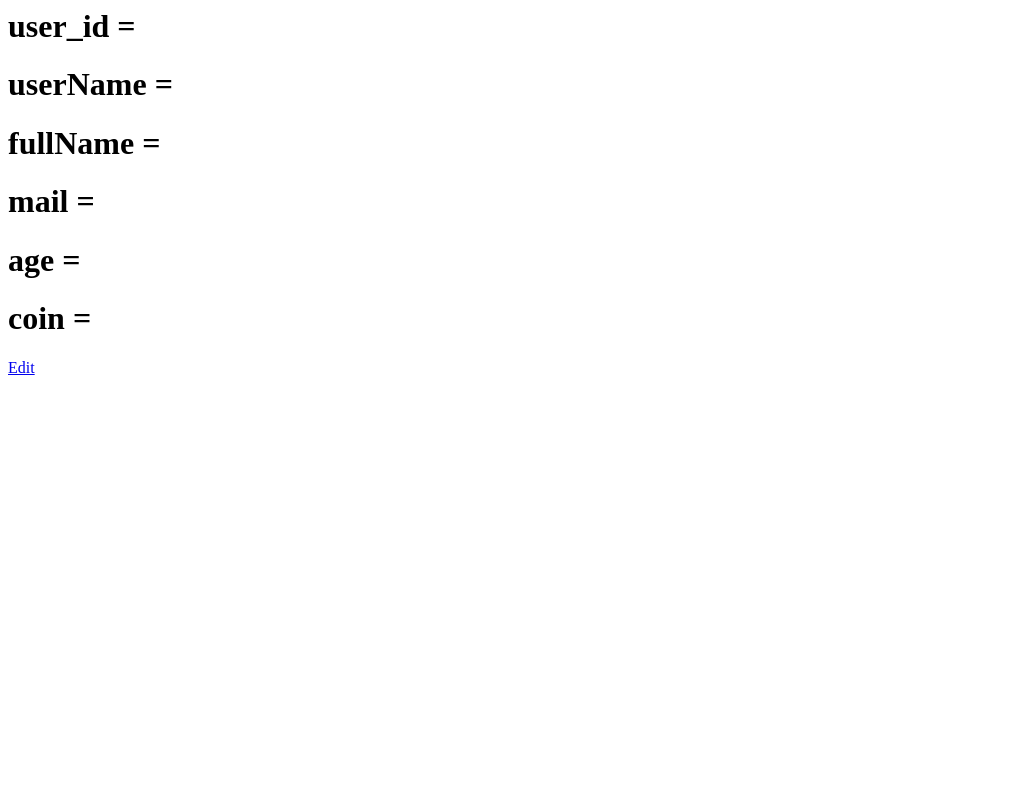
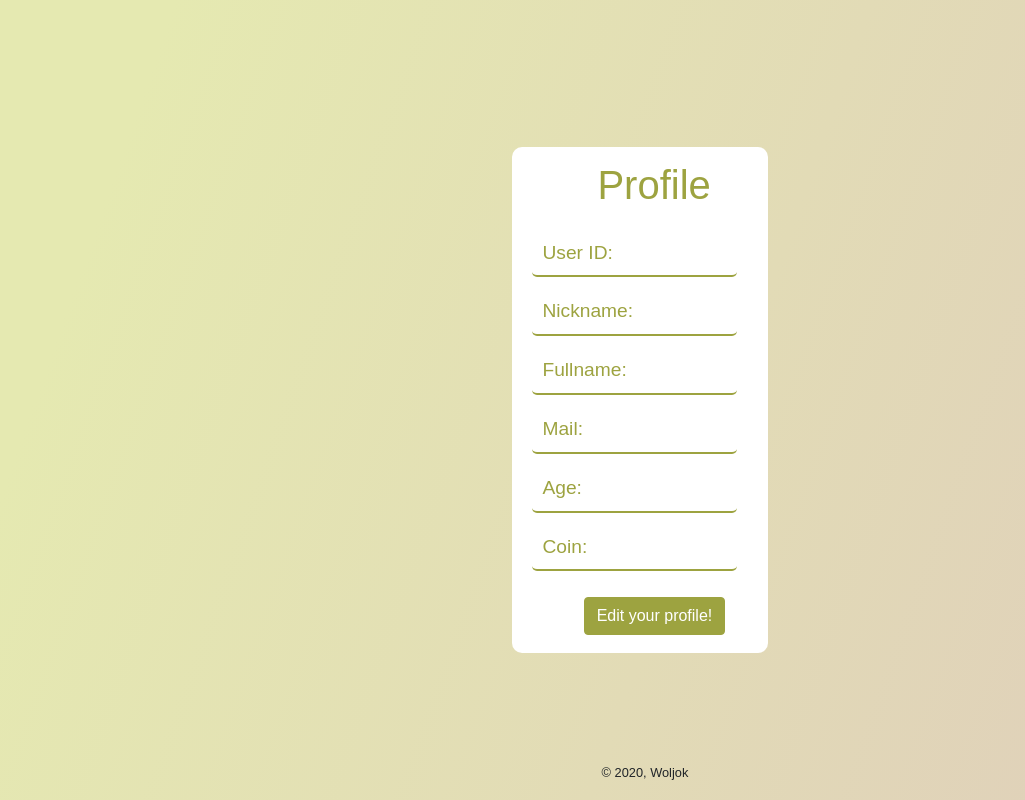
Before and after one commit to Woljok/GuessInTrend, a Flask app: page /profile/1 in a window 1280 px wide. Shown: the whole page, without its empty margins (0-1025 px from the left). Run offline with Flask 2, Linux system fonts and the light colour scheme; the visitor is signed in with stand-in values (Sample User, id 1); data that the repository does not hold is empty; some libraries are stand-ins or nearby versions.

Commit message:
profile page finished

```diff
--- a/templates/profile.html
+++ b/templates/profile.html
@@ -1,8 +1,24 @@
-<h1> user_id = {{profile[0]}}</h1>
-<h1> userName = {{profile[1]}}</h1>
-<h1> fullName = {{profile[2]}}</h1>
-<h1> mail = {{profile[4]}}</h1>
-<h1> age = {{profile[5]}}</h1>
-<h1> coin = {{profile[6]}}</h1>
+{%extends "layout.html" %}
+{% block title %}Login{% endblock %}
+{% block content%}
+<div class="container-editProfile">
+    <div class="container-inside-editProfile">
+    <div id="profileHeader"><h1>Profile </h1></div>
+    <div class="editProfile-item"> <label for="nickname">User ID: </label><h2> 	&nbsp	&nbsp{{profile[0]}}</h2></div>
+    <div class="editProfile-item"> <label for="nickname">Nickname: </label><h2> 	&nbsp	&nbsp{{profile[1]}}</h2></div>
+    <div class="editProfile-item"> <label for="fullname">Fullname: </label><h2> 	&nbsp	&nbsp{{profile[2]}}</h2></div>
+    <div class="editProfile-item"> <label for="mail">Mail: </label><h2> 	&nbsp	&nbsp{{profile[4]}}</h2></div>
+    <div class="editProfile-item"> <label for="age">Age: </label><h2> 	&nbsp	&nbsp{{profile[5]}}</h2></div>
+    <div class="editProfile-item"> <label for="coin">Coin: </label><h2> 	&nbsp	&nbsp{{profile[6]}}</h2></div>
+    <div id="editProfile-button-border"><a href="{{url_for('editProfile', userNickname = profile[1])}}" class="btn btn-primary">Edit your profile!</a></div>
+    </div>
 
-<a href="{{url_for('editProfile', userNickname = profile[1])}}" class="btn btn-primary">Edit</a>
+
+
+
+
+
+
+</div>
+
+{%endblock%}
```
